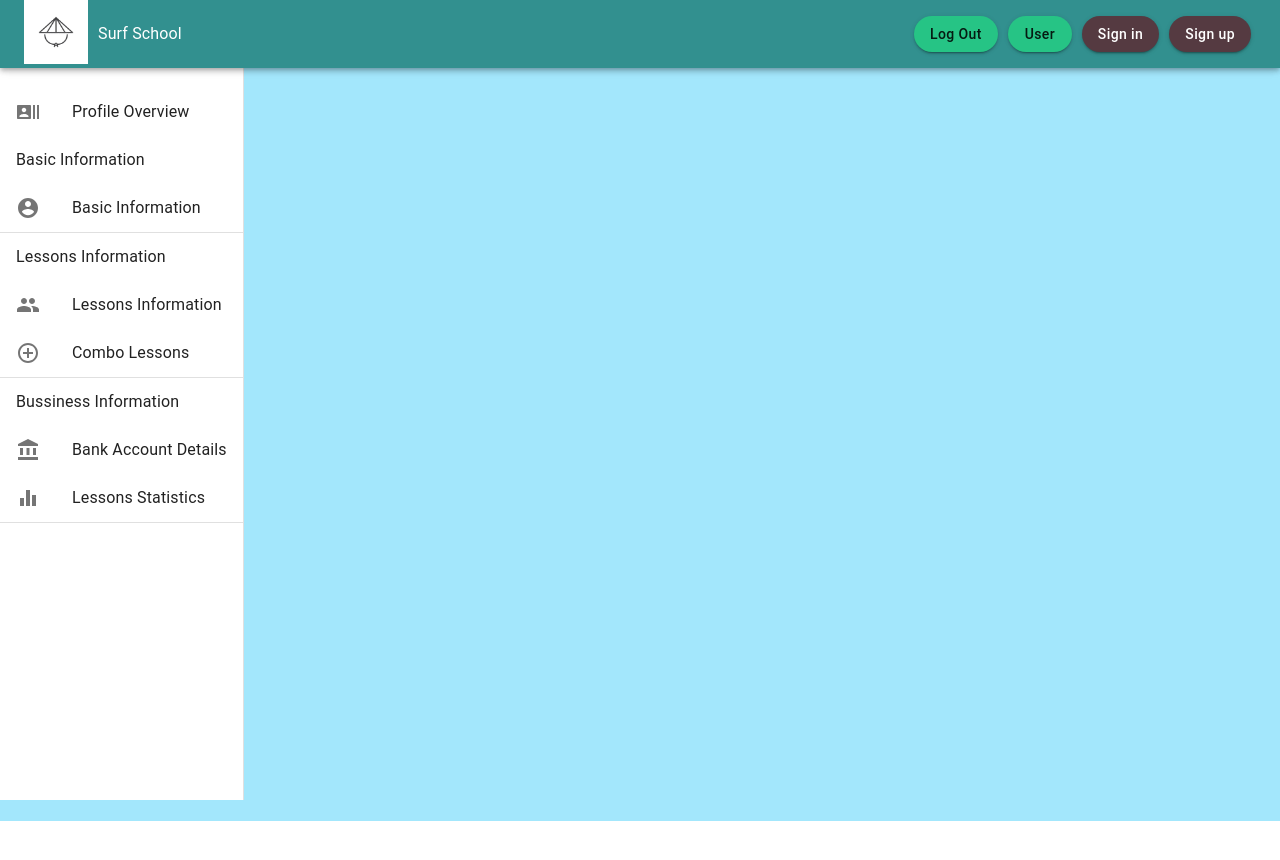
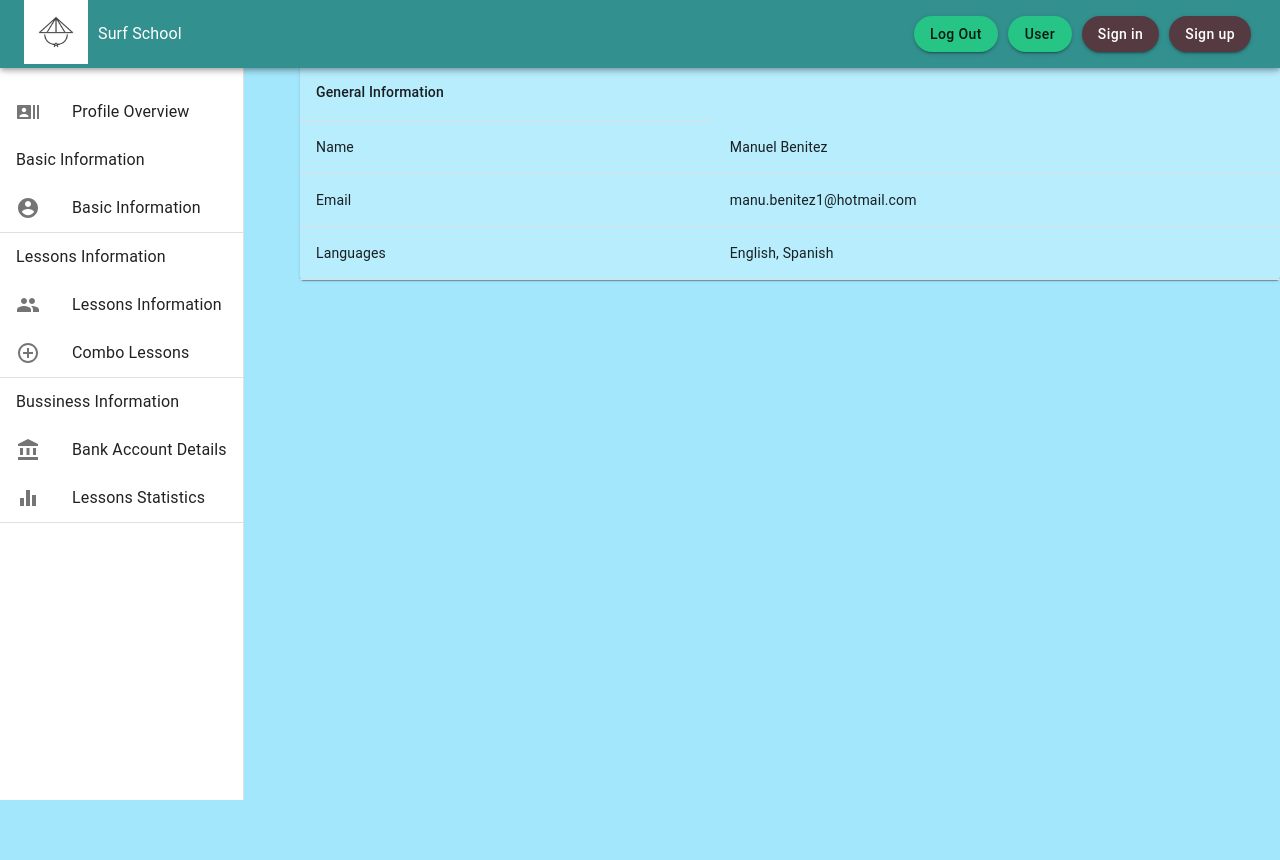
Before and after one commit to manuelbenitez/surfSchool, a React (Create React App) app: page /profile in a window 1280 px wide. Shown: the top 860 px of the page. Before the commit the page ends 821 px from the top, so only its background shows below. Built offline with nearby package versions, Linux system fonts and the light colour scheme.

Commit message:
Connected Redux to surfSchool

```diff
--- a/package.json
+++ b/package.json
@@ -11,8 +11,11 @@
     "@testing-library/user-event": "^12.1.10",
     "react": "^17.0.1",
     "react-dom": "^17.0.1",
+    "react-redux": "^7.2.1",
     "react-router-dom": "^5.2.0",
     "react-scripts": "4.0.0",
+    "redux": "^4.0.5",
+    "redux-thunk": "^2.3.0",
     "web-vitals": "^0.2.4"
   },
   "scripts": {
--- a/src/App.css
+++ b/src/App.css
@@ -7,3 +7,8 @@
   min-height: 100vh;
   background: #A3E7FC;
 }
+
+.comp {
+  margin-top: 8vh;
+  margin-left: 300px;
+}
--- a/src/components/auth/SignUp.js
+++ b/src/components/auth/SignUp.js
@@ -1,5 +1,5 @@
 import React, { useState } from 'react'
-import { Button, FormControl, Grid, Input, InputLabel, Paper, ThemeProvider } from '@material-ui/core'
+import { Button, FormControl, Grid, Input, InputLabel, Paper } from '@material-ui/core'
 
 import styles from '../../theme/theme'
 
--- a/src/components/profile/GeneralInformation.js
+++ b/src/components/profile/GeneralInformation.js
@@ -1,9 +1,40 @@
 import React from 'react'
+import { Grid, Paper, Table, TableBody, TableCell, TableHead, TableRow, ThemeProvider } from '@material-ui/core'
 
-const GeneralInformation = () => {
 
-    return(
-        <h1>General</h1>
+//theme
+import styles from '../../theme/theme'
+
+
+const GeneralInformation = (user) => {
+
+    const theme = styles()
+    return (
+
+        <Paper className={theme.generalInfoPaper}>
+            <Table>
+                <TableHead>
+                    <TableRow>
+                        <TableCell>General Information</TableCell>
+                    </TableRow>
+                </TableHead>
+                <TableBody>
+                    <TableRow>
+                        <TableCell>Name</TableCell>
+                        <TableCell>{user.user.name}</TableCell>
+                    </TableRow>
+                    <TableRow>
+                        <TableCell>Email</TableCell>
+                        <TableCell>{user.user.email}</TableCell>
+                    </TableRow>
+                    <TableRow>
+                        <TableCell>Languages</TableCell>
+                        <TableCell>{user.user.languages}</TableCell>
+                    </TableRow>
+                </TableBody>
+            </Table>
+        </Paper>
+
     )
 }
 
--- a/src/components/profile/ProfileDashboard.js
+++ b/src/components/profile/ProfileDashboard.js
@@ -1,6 +1,7 @@
 import React, { useState } from 'react'
 import GeneralInformation from './GeneralInformation'
 import LessonsInformation from './LessonsInformation'
+import { connect } from 'react-redux'
 
 //theme
 import styles from '../../theme/theme'
@@ -39,11 +40,14 @@ const categories = [
 
 ];
 
-const ProfileDashboard = () => {
+const ProfileDashboard = (props) => {
 
     var [componentToRender, setComponentToRender] = useState('Basic Information')
 
     const theme = styles()
+
+    const user = props.profile
+
     return (
         <Grid className='main'>
             <Drawer className={theme.profileDrawer} variant='permanent'>
@@ -85,9 +89,9 @@ const ProfileDashboard = () => {
 
                 </List>
             </Drawer>
-            <div>
+            <div className={theme.profileComponents}>
             {
-                            componentToRender === 'Basic Information' ? <GeneralInformation /> :
+                            componentToRender === 'Basic Information' ? <GeneralInformation user={user}/> :
                                 componentToRender === 'Lessons Information' ? <LessonsInformation /> :
                                     <div>Nada</div>
             }
@@ -96,4 +100,10 @@ const ProfileDashboard = () => {
     )
 }
 
-export default ProfileDashboard
+const mapStateToProps = (state) => {
+    return{
+        profile: state.profile.user
+    }
+}
+
+export default connect(mapStateToProps)(ProfileDashboard)
--- a/src/index.js
+++ b/src/index.js
@@ -2,12 +2,19 @@ import React from 'react';
 import ReactDOM from 'react-dom';
 import './index.css';
 import App from './App';
+import { createStore, applyMiddleware } from 'redux'
 import reportWebVitals from './reportWebVitals';
+import rootReducer from './store/reducers/rootReducer'
+import { Provider } from 'react-redux';
+import thunk from 'redux-thunk'
 
+const store = createStore(rootReducer, applyMiddleware(thunk))
 
 ReactDOM.render(
   <React.StrictMode>
+    <Provider store={store}>
       <App />
+    </Provider>
   </React.StrictMode>,
   document.getElementById('root')
 );
--- /dev/null
+++ b/src/store/reducers/authReducer.js
@@ -0,0 +1,8 @@
+const initState = {
+
+}
+const authReducer = (state = initState, action) => {
+    return state
+}
+
+export default authReducer
--- /dev/null
+++ b/src/store/reducers/profileReducer.js
@@ -0,0 +1,9 @@
+const initState = {
+    user: { name: 'Manuel Benitez', email: 'manu.benitez1@hotmail.com', languages: 'English, Spanish' },
+
+}
+const profileReducer = (state = initState, action) => {
+    return state
+}
+
+export default profileReducer
--- /dev/null
+++ b/src/store/reducers/rootReducer.js
@@ -0,0 +1,10 @@
+import authReducer from './authReducer'
+import profileReducer from './profileReducer'
+import { combineReducers } from 'redux'
+
+const rootReducer = combineReducers({
+    auth: authReducer,
+    profile: profileReducer
+})
+
+export default rootReducer
--- a/src/theme/theme.js
+++ b/src/theme/theme.js
@@ -77,11 +77,21 @@ const useStyles = makeStyles(theme => ({
 
     },
     profileDrawer: {
-        background: '#32908F',
-        width: 'drawerWidth',
         flexShrink: '0',
         zIndex: '0',
     },
+    profileComponents: {
+        background: '#A3E7FC',
+        marginLeft: '300px'
+    },
+    generalInfoPaper: {
+        marginTop: '8vh',
+        maxWidth: '1500px',
+        alignItems: 'center',
+        flexGrow: 1,
+        justifyContent: 'center',
+        backgroundColor: 'rgba(255, 255, 255, 0.226)',
+    }
 
 }))
 
```
Also changed, not shown: src/store/actions/profileActions.js (added), 1 other file (tests, documents, lock files or other folders).
